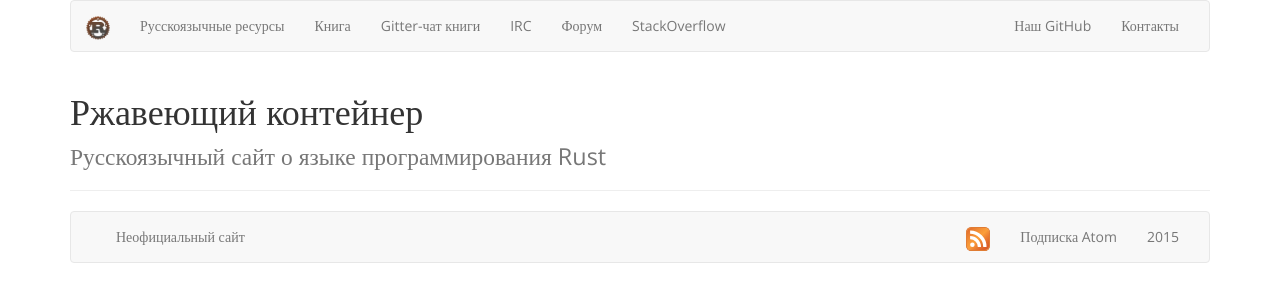
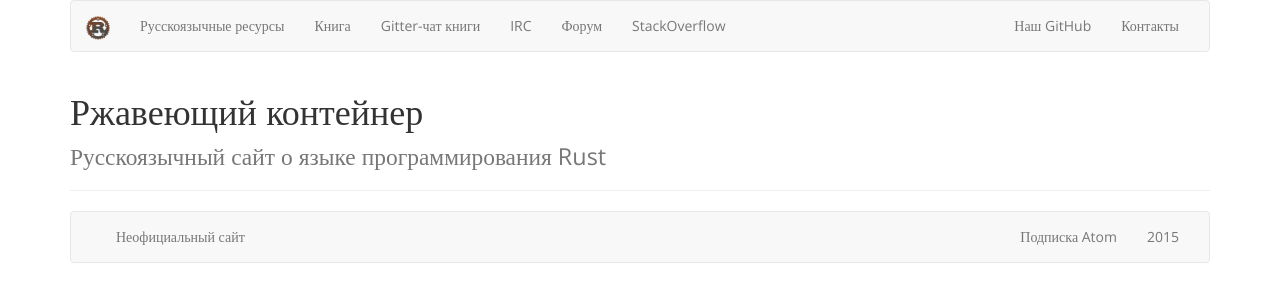
Before and after one commit to rust-lang-ru/rustycrate.ru, a Jekyll site: the page built from index.html, in a window 1280 px wide. Shown: the top 302 px of the page. Built offline with Jekyll 4.4.1, drawn with Linux system fonts in a browser that asks for light colours; nearby versions of some CDN libraries.

Commit message:
Удаляем странно выглядящую иконку

```diff
--- a/_includes/footer.html
+++ b/_includes/footer.html
@@ -7,9 +7,6 @@
       </ul>
       <ul class="nav navbar-nav navbar-right">
         <li>
-          <a class="navbar-brand" href="/feed.xml">
-            <img alt="Atom" src="/images/Feed-icon.svg" width="24" height="24">
-          </a>
           <p class="navbar-text">
             <a href="/feed.xml" class="navbar-link">Подписка Atom</a>
           </p>
```
